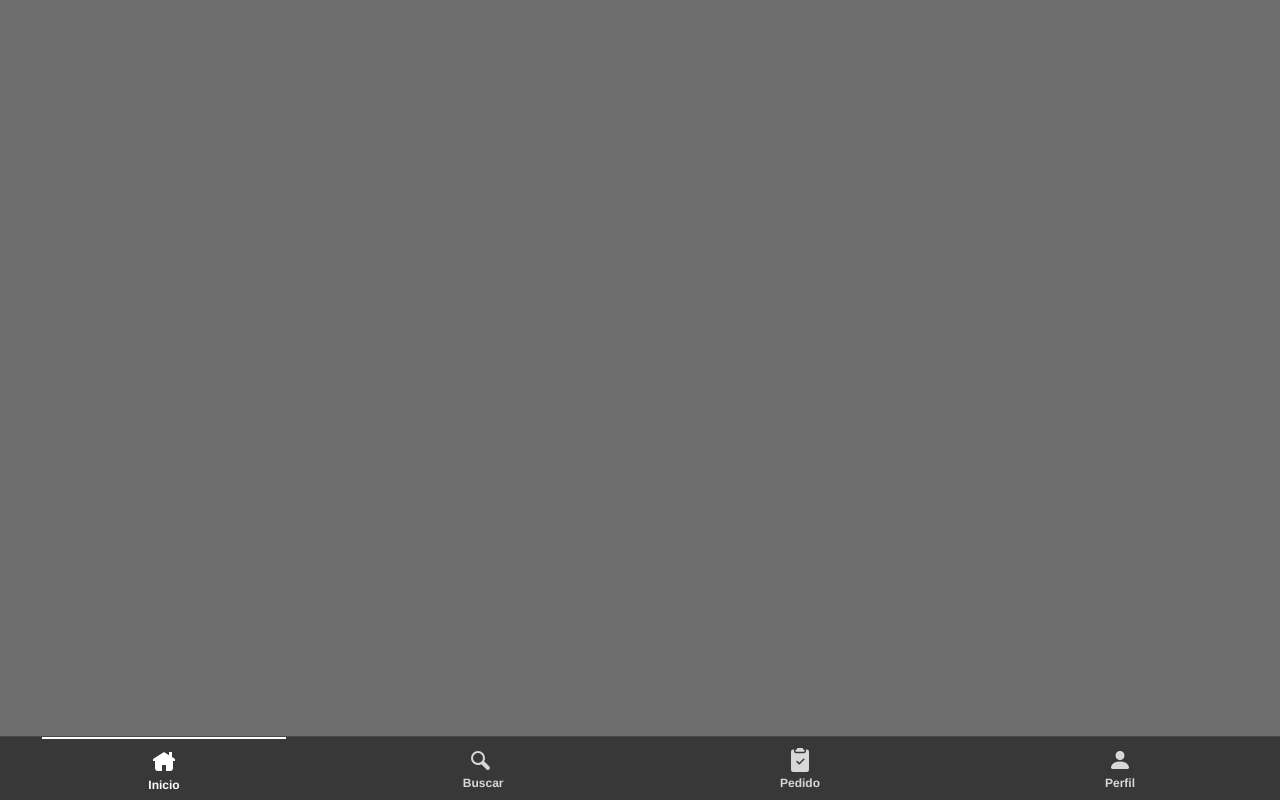
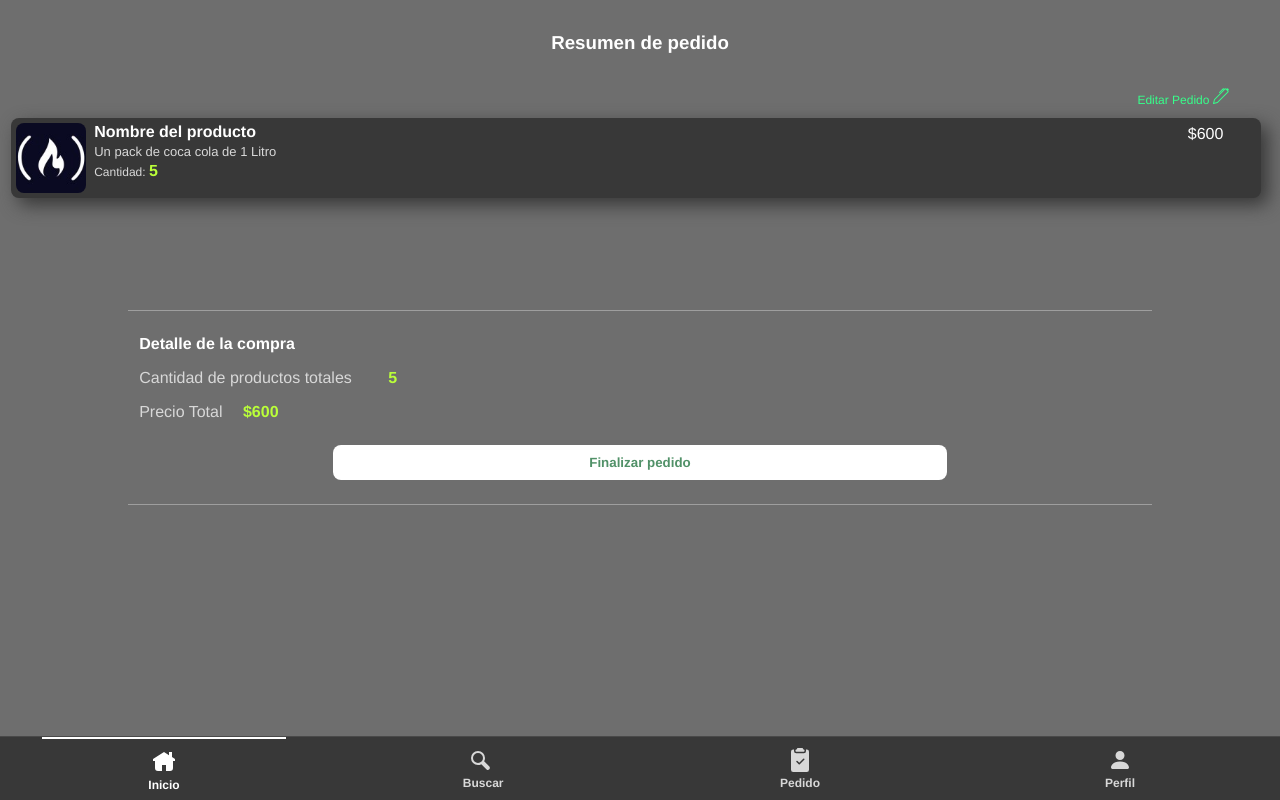
Before and after one commit to Alan-Ribeca/Mi-Pedido, a React (Vite) app: page /pedido in a window 1280 px wide. Built offline with nearby package versions, Linux system fonts and the light colour scheme.

Commit message:
style de pedido

```diff
--- a/src/App.jsx
+++ b/src/App.jsx
@@ -3,6 +3,7 @@ import { Home } from "./components/Home/Home";
 import { NavMovil } from "./components/navbar/NavMovil";
 import { Perfil } from "./components/Perfil/Perfil";
 import { Buscar } from "./components/buscar/Buscar";
+import { Pedido } from "./components/pedido/Pedido";
 import "./styles/App.scss";
 
 function App() {
@@ -12,7 +13,8 @@ function App() {
       <Routes>
         <Route path="/" element={<Home />} />
         <Route path="/perfil" element={<Perfil />} />
-        <Route path="/Buscar" element={<Buscar />} />
+        <Route path="/buscar" element={<Buscar />} />
+        <Route path="/pedido" element={<Pedido />} />
       </Routes>
     </BrowserRouter>
   );
--- a/src/components/navbar/NavMovil.jsx
+++ b/src/components/navbar/NavMovil.jsx
@@ -38,7 +38,7 @@ export const NavMovil = () => {
               <span className="nombreLogo buscar">Buscar</span>
             </li>
           </Link>
-          <Link to="/" className="enlace">
+          <Link to="/pedido" className="enlace">
             <li className="iconNav">
               <svg
                 xmlns="http://www.w3.org/2000/svg"
--- /dev/null
+++ b/src/components/pedido/Pedido.jsx
@@ -0,0 +1,50 @@
+import "./pedido.scss";
+
+export const Pedido = () => {
+  return (
+    <section className="listadoPedido">
+      <h3 className="titlePedido">Resumen de pedido</h3>
+      <p className="editar">
+        Editar Pedido{" "}
+        <strong className="svgEdit">
+          <svg
+            xmlns="http://www.w3.org/2000/svg"
+            width="16"
+            height="16"
+            fill="currentColor"
+            className="lapizSvg"
+            viewBox="0 0 16 16"
+          >
+            <path d="m13.498.795.149-.149a1.207 1.207 0 1 1 1.707 1.708l-.149.148a1.5 1.5 0 0 1-.059 2.059L4.854 14.854a.5.5 0 0 1-.233.131l-4 1a.5.5 0 0 1-.606-.606l1-4a.5.5 0 0 1 .131-.232l9.642-9.642a.5.5 0 0 0-.642.056L6.854 4.854a.5.5 0 1 1-.708-.708L9.44.854A1.5 1.5 0 0 1 11.5.796a1.5 1.5 0 0 1 1.998-.001m-.644.766a.5.5 0 0 0-.707 0L1.95 11.756l-.764 3.057 3.057-.764L14.44 3.854a.5.5 0 0 0 0-.708z" />
+          </svg>
+        </strong>
+      </p>
+      <section className="contenedorProductos">
+        <div className="containerProduc">
+          <div className="containerImg">
+            <img src="./img/public4Perf.jpeg" alt="img del producto" />
+            <div className="infoProdc">
+              <p className="nameProd">Nombre del producto</p>
+              <p className="description">Un pack de coca cola de 1 Litro</p>
+              <p className="cantidadItem">
+                Cantidad: <strong className="numero">5</strong>
+              </p>
+            </div>
+          </div>
+          <p className="precio">$600</p>
+        </div>
+      </section>
+      <div className="detalleCompra">
+        <h4 className="detalleProd">Detalle de la compra</h4>
+        <p className="cantidadTotal">
+          Cantidad de productos totales{" "}
+          <strong className="numeroTotal">5</strong>
+        </p>
+        <p className="priceTotal">
+          Precio Total <strong className="precioNumber">$600</strong>
+        </p>
+        <button className="btnFinalizarCompra">Finalizar pedido</button>
+      </div>
+    </section>
+  );
+};
--- /dev/null
+++ b/src/components/pedido/pedido.scss
@@ -0,0 +1,131 @@
+.listadoPedido {
+  .titlePedido {
+    text-align: center;
+    padding-top: 2rem;
+    color: white;
+  }
+
+  .editar {
+    color: #37ff8b;
+    position: absolute;
+    right: 4%;
+    top: 11%;
+    font-size: 12px;
+
+    &:hover {
+      color: #baff39;
+      cursor: pointer;
+    }
+  }
+
+  .contenedorProductos {
+    padding-bottom: 7rem;
+
+    .containerProduc {
+      margin: 4rem 1.2rem 0 0.7rem;
+      height: 5rem;
+      display: flex;
+      background-color: #383838;
+      position: relative;
+      border-radius: 8px;
+      box-shadow: 7px 7px 18px 0px #383838;
+
+      .precio {
+        position: absolute;
+        top: 9%;
+        right: 3%;
+        color: white;
+      }
+      .containerImg {
+        display: flex;
+        padding: 5px;
+
+        img {
+          width: 70px;
+          height: 70px;
+          border-radius: 8px;
+        }
+
+        .infoProdc {
+          margin-left: 0.5rem;
+
+          .nameProd {
+            color: white;
+            font-weight: 600;
+          }
+
+          .description {
+            font-size: 13px;
+            color: #d8d8d8;
+            margin-top: 0.2rem;
+          }
+          .cantidadItem {
+            margin-top: 0.2rem;
+            color: #d8d8d8;
+            font-size: 12px;
+
+            .numero {
+              color: #baff39;
+              font-size: 16px;
+            }
+          }
+        }
+      }
+    }
+  }
+
+  .detalleCompra {
+    border-top: 1px solid #d8d8d873;
+    border-bottom: 1px solid #d8d8d873;
+    width: 80%;
+    padding: 1.5rem 0;
+    margin: 0 auto;
+    display: flex;
+    flex-direction: column;
+    .detalleProd {
+      padding-left: 0.7rem;
+      color: white;
+    }
+
+    .cantidadTotal {
+      padding-left: 0.7rem;
+      margin: 1rem 0;
+      color: #d8d8d8;
+
+      .numeroTotal {
+        padding-left: 2rem;
+        color: #baff39;
+      }
+    }
+
+    .priceTotal {
+      padding-left: 0.7rem;
+      margin-bottom: 1.5rem;
+      color: #d8d8d8;
+
+      .precioNumber {
+        color: #baff39;
+        padding-left: 1rem;
+      }
+    }
+
+    .btnFinalizarCompra {
+      cursor: pointer;
+      width: 60%;
+      height: 35px;
+      margin: 0 auto;
+      text-align: center;
+      border-radius: 8px;
+      border: none;
+      background-color: #ffffff;
+      color: #519168;
+      font-weight: 900;
+
+
+      &:hover {
+        color: white;
+        background-color: #37ff8b;
+      }
+    }
+  }
+}
```
